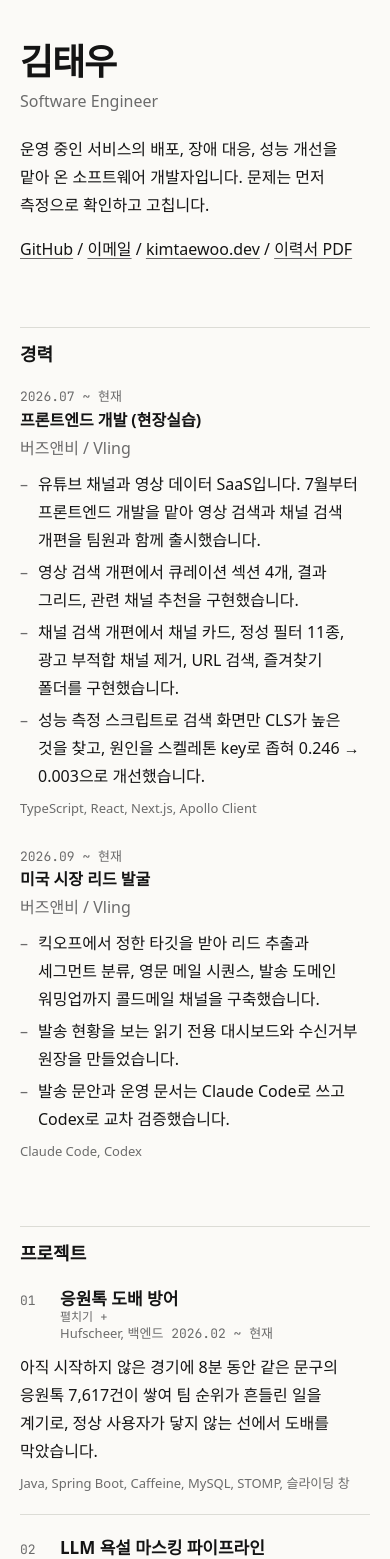
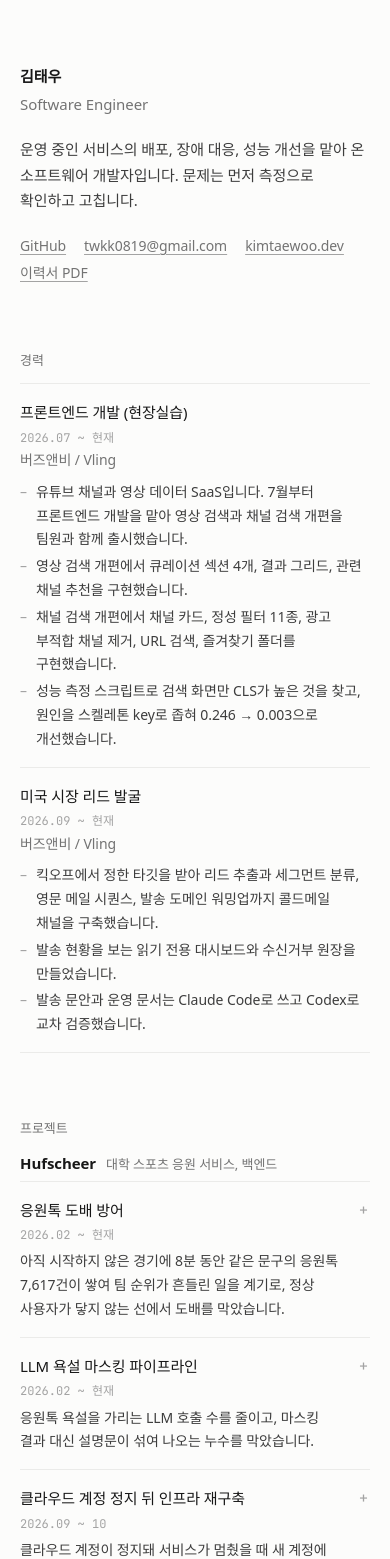
Before and after one commit to TAEW00KIM/TAEW00KIM.github.io, a React (Vite) app: page / in a window 390 px wide. Shown: the top 1559 px of the page. Built offline with nearby package versions, Linux system fonts and the light colour scheme; a web font is replaced by a local one.

Commit message:
Refine layout: grouped project rows, lighter type, dark mode

```diff
--- a/src/components/Entries.tsx
+++ b/src/components/Entries.tsx
@@ -4,11 +4,13 @@ export default function Entries({ id, title, items }: { id: string; title: strin
   return (
     <section className="section" aria-labelledby={`${id}-h`}>
       <h2 id={`${id}-h`}>{title}</h2>
-      {items.map((it) => (
-        <div className="entry" key={it.title + it.period}>
-          <p className="date mono">{it.period}</p>
-          <div className="body">
-            <h3>{it.title}</h3>
+      <ul className="rows">
+        {items.map((it) => (
+          <li className="entry" key={it.title + it.period}>
+            <div className="row-head">
+              <h3>{it.title}</h3>
+              <span className="date mono">{it.period}</span>
+            </div>
             <p className="org">{it.org}</p>
             {it.bullets.length > 0 && (
               <ul className="dash">
@@ -17,10 +19,9 @@ export default function Entries({ id, title, items }: { id: string; title: strin
                 ))}
               </ul>
             )}
-            {it.tags && it.tags.length > 0 && <p className="stack">{it.tags.join(", ")}</p>}
-          </div>
-        </div>
-      ))}
+          </li>
+        ))}
+      </ul>
     </section>
   );
 }
--- a/src/components/Header.tsx
+++ b/src/components/Header.tsx
@@ -3,18 +3,17 @@ import { hero, resume, site } from "../data";
 export default function Header() {
   return (
     <header className="masthead">
-      <div className="masthead-text">
-        <h1>{site.nameKo}</h1>
-        <p className="role">{site.role}</p>
-        <p className="intro">{hero.tagline.join(" ")}</p>
-        <p className="links">
-          <a href={site.github} target="_blank" rel="noopener noreferrer">GitHub</a>{" / "}
-          <a href={`mailto:${site.email}`}>이메일</a>{" / "}
-          <a href={site.web} target="_blank" rel="noopener noreferrer">{site.webLabel}</a>{" / "}
-          <a href={site.resumePdf} download="김태우_이력서.pdf">{resume.pdfLabel}</a>
-        </p>
-      </div>
-      <img className="photo" src={site.photo} width={120} height={120} alt="김태우" />
+      <h1>
+        {site.nameKo}
+        <span className="role">{site.role}</span>
+      </h1>
+      <p className="intro">{hero.tagline.join(" ")}</p>
+      <p className="links">
+        <a href={site.github} target="_blank" rel="noopener noreferrer">GitHub</a>
+        <a href={`mailto:${site.email}`}>{site.email}</a>
+        <a href={site.web} target="_blank" rel="noopener noreferrer">{site.webLabel}</a>
+        <a href={site.resumePdf} download="김태우_이력서.pdf">{resume.pdfLabel}</a>
+      </p>
     </header>
   );
 }
--- a/src/components/Projects.tsx
+++ b/src/components/Projects.tsx
@@ -1,14 +1,11 @@
 import { useState } from "react";
 import { projects, type Project } from "../data";
 
-function Item({ p, n }: { p: Project; n: number }) {
+function Item({ p, showOrg }: { p: Project; showOrg: boolean }) {
   const [open, setOpen] = useState(false);
-  const num = String(n).padStart(2, "0");
   const panel = `proj-${p.id}`;
   return (
-    <li className="project">
-      <div className="proj-head">
-        <span className="num mono">{num}</span>
+    <li className={open ? "project is-open" : "project"}>
       <h3>
       <button
         type="button"
@@ -17,19 +14,20 @@ function Item({ p, n }: { p: Project; n: number }) {
         aria-controls={panel}
         onClick={() => setOpen(!open)}
       >
-            {p.title}
-            <span className="indicator" aria-hidden="true">{open ? "접기 −" : "펼치기 +"}</span>
+        <span className="row-head">
+          <span className="ptitle">{p.title}</span>
+          <span className="date mono">{p.period}</span>
+        </span>
+        <span className="row-sub">
+          {showOrg && <span className="org">{p.org}</span>}
+          <span className={p.metric ? "lead mono" : "lead"}>{p.metric ?? p.summary}</span>
+        </span>
+        <span className="indicator" aria-hidden="true">{open ? "−" : "+"}</span>
       </button>
       </h3>
-        <p className="meta">
-          {p.org}
-          {p.period && <span className="mono"> {p.period}</span>}
-        </p>
-      </div>
-      <p className={p.metric ? "lead mono" : "lead"}>{p.metric ?? p.summary}</p>
-      <p className="stack">{p.tags.join(", ")}</p>
       <div id={panel} className="detail" hidden={!open}>
         {p.metric && <p>{p.summary}</p>}
+        <p className="stack">{p.tags.join(", ")}</p>
         <ul className="dash">
           {p.bullets.map((b) => (
             <li key={b}>{b}</li>
@@ -68,15 +66,32 @@ function Item({ p, n }: { p: Project; n: number }) {
   );
 }
 
+const groups: { name: string; note?: string; ids: string[]; showOrg?: boolean }[] = [
+  { name: "Hufscheer", note: "대학 스포츠 응원 서비스, 백엔드", ids: ["cheer-spam", "llm-masking", "infra-rebuild", "ci-deploy"] },
+  { name: "Vling", note: "버즈앤비 현장실습, 프론트엔드", ids: ["vling-search", "vling-perf"] },
+  { name: "AI 작업 환경", note: "개인", ids: ["history-mcp", "agent-env"] },
+  { name: "사이드 프로젝트", ids: ["loci", "pinta", "vitacheck"], showOrg: true },
+];
+
 export default function Projects() {
+  const byId = new Map(projects.map((p) => [p.id, p]));
   return (
     <section className="section" aria-labelledby="proj-h">
       <h2 id="proj-h">프로젝트</h2>
-      <ol className="projects">
-        {projects.map((p, i) => (
-          <Item key={p.id} p={p} n={i + 1} />
+      {groups.map((g) => (
+        <div className="pgroup" key={g.name}>
+          <p className="gname">
+            {g.name}
+            {g.note && <span className="gnote">{g.note}</span>}
+          </p>
+          <ul className="projects">
+            {g.ids.map((id) => {
+              const p = byId.get(id);
+              return p ? <Item key={id} p={p} showOrg={!!g.showOrg} /> : null;
+            })}
+          </ul>
+        </div>
       ))}
-      </ol>
     </section>
   );
 }
--- a/src/data.ts
+++ b/src/data.ts
@@ -11,7 +11,6 @@ export const site = {
   web: "https://kimtaewoo.dev",
   webLabel: "kimtaewoo.dev",
   resumePdf: "/resume.pdf",
-  photo: "/profile.jpg",
   footer: "2026.10 업데이트",
 };
 
@@ -388,9 +387,9 @@ export const projects: Project[] = [
     bullets: [
       "요청마다 하던 계정 상태 DB 조회를 Caffeine 캐시(30초)로 대체",
       "프로필 통계 쿼리 3개를 1개로 합치고 피드 이미지 목록의 N+1을 배치 조회로 변경",
-      "이미지 리사이징을 imgproxy(EC2)로 교체",
+      "CloudFront 온디맨드 이미지 리사이징을 Lambda@Edge로 만든 뒤 imgproxy(EC2)로 교체",
     ],
-    tags: ["Java", "Spring Boot", "MySQL", "Caffeine", "CloudFront", "imgproxy", "Flyway"],
+    tags: ["Java", "Spring Boot", "MySQL", "Caffeine", "CloudFront", "Lambda@Edge", "imgproxy", "Flyway"],
     sections: [
       {
         heading: "개요",
@@ -399,7 +398,7 @@ export const projects: Project[] = [
       {
         heading: "해결",
         paras: [
-          "인증 필터가 요청마다 하던 계정 상태 DB 조회를 Caffeine 캐시(30초)로 대체했습니다. 프로필 통계 쿼리 3개는 집계 쿼리 1개로 합쳤고, 피드 이미지 목록의 N+1은 배치 조회로 바꿨습니다. 이미지는 CloudFront 뒤의 온디맨드 리사이징을 imgproxy(EC2)로 교체했습니다.",
+          "인증 필터가 요청마다 하던 계정 상태 DB 조회를 Caffeine 캐시(30초)로 대체했습니다. 프로필 통계 쿼리 3개는 집계 쿼리 1개로 합쳤고, 피드 이미지 목록의 N+1은 배치 조회로 바꿨습니다. 이미지는 CloudFront 뒤의 온디맨드 리사이징을 Lambda@Edge로 만든 뒤 imgproxy(EC2)로 교체했습니다.",
         ],
       },
       {
--- a/src/styles.css
+++ b/src/styles.css
@@ -1,10 +1,22 @@
 :root {
-  --paper: #fbfaf7;
-  --ink: #141414;
-  --sub: #6b6b6b;
-  --rule: #dcdcd6;
+  --paper: #fcfcfb;
+  --ink: #171717;
+  --body: #3d3d3d;
+  --sub: #737373;
+  --faint: #a3a3a3;
+  --rule: #ebebe9;
   --sans: "Pretendard", "Noto Sans KR", system-ui, sans-serif;
   --mono: "JetBrains Mono", ui-monospace, Menlo, monospace;
+}
+@media (prefers-color-scheme: dark) {
+  :root {
+    --paper: #111111;
+    --ink: #ededed;
+    --body: #c7c7c7;
+    --sub: #8f8f8f;
+    --faint: #666666;
+    --rule: #262626;
+  }
 }
 * { box-sizing: border-box; }
 html { -webkit-text-size-adjust: 100%; }
@@ -12,87 +24,102 @@ body {
   margin: 0;
   background: var(--paper);
   color: var(--ink);
-  font: 16px/1.75 var(--sans);
+  font: 15px/1.7 var(--sans);
+  letter-spacing: -0.005em;
   word-break: keep-all;
   overflow-wrap: break-word;
+  -webkit-font-smoothing: antialiased;
 }
-#root { max-width: 720px; margin: 0 auto; padding: 56px 20px 48px; }
-a { color: inherit; text-decoration: underline; text-decoration-color: var(--sub); text-underline-offset: 3px; text-decoration-thickness: 1px; }
+#root { max-width: 640px; margin: 0 auto; padding: 104px 24px 72px; }
+a { color: inherit; text-decoration: underline; text-decoration-color: var(--faint); text-underline-offset: 3px; text-decoration-thickness: 1px; transition: text-decoration-color 0.15s; }
 a:hover { text-decoration-color: var(--ink); }
-:focus-visible { outline: 2px solid var(--ink); outline-offset: 3px; }
+:focus-visible { outline: 2px solid var(--ink); outline-offset: 3px; border-radius: 2px; }
 h1, h2, h3, h4, p, ul, ol, dl, dd, figure { margin: 0; padding: 0; }
-.mono { font-family: var(--mono); font-variant-numeric: tabular-nums; }
+ul, ol { list-style: none; }
+.mono { font-family: var(--mono); font-variant-numeric: tabular-nums; letter-spacing: 0; }
 
-.masthead { display: flex; justify-content: space-between; gap: 32px; align-items: flex-start; }
-.masthead h1 { font: 700 40px/1.2 var(--sans); letter-spacing: -0.03em; }
-.role { color: var(--sub); margin-top: 4px; }
-.intro { margin-top: 20px; }
-.links { margin-top: 16px; }
-.photo { display: block; flex: none; width: 120px; height: 120px; object-fit: cover; object-position: top; border: 1px solid var(--rule); }
+/* header */
+.masthead h1 { font-size: 15px; font-weight: 600; }
+.role { margin-left: 10px; font-weight: 400; color: var(--sub); }
+.intro { margin-top: 20px; color: var(--body); max-width: 34em; }
+.links { margin-top: 20px; display: flex; flex-wrap: wrap; gap: 4px 18px; font-size: 14px; color: var(--sub); }
+.links a:hover { color: var(--ink); }
 
-.section { margin-top: 64px; border-top: 1px solid var(--rule); padding-top: 14px; }
-.section h2 { font: 700 18px/1.4 var(--sans); margin-bottom: 20px; }
+/* sections */
+.section { margin-top: 64px; }
+.section h2 { font-size: 13px; font-weight: 500; color: var(--sub); margin-bottom: 12px; }
 
-.entry { display: grid; grid-template-columns: 140px 1fr; gap: 0 20px; margin-bottom: 28px; }
-.date { font-size: 13px; color: var(--sub); padding-top: 4px; line-height: 1.6; }
-.entry h3 { font: 700 16px/1.6 var(--sans); }
-.org { color: var(--sub); }
-.dash { list-style: none; margin-top: 8px; }
-.dash li { position: relative; padding-left: 18px; margin-top: 4px; }
-.dash li::before { content: "\2013"; position: absolute; left: 0; color: var(--sub); }
-.stack { font-size: 13px; color: var(--sub); margin-top: 8px; line-height: 1.6; }
+.rows > li, .project { border-top: 1px solid var(--rule); }
+.rows > li:last-child, .project:last-child { border-bottom: 1px solid var(--rule); }
 
-.projects { list-style: none; }
-.project { padding: 20px 0; border-top: 1px solid var(--rule); }
-.project:first-child { border-top: 0; padding-top: 0; }
-.proj-head { display: grid; grid-template-columns: 40px 1fr; column-gap: 8px; align-items: baseline; }
-.num { font-size: 13px; color: var(--sub); }
-.proj-head h3 { font: 700 17px/1.5 var(--sans); }
-.toggle { all: unset; cursor: pointer; display: block; }
-.toggle:hover .indicator { color: var(--ink); }
-.toggle:focus-visible { outline: 2px solid var(--ink); outline-offset: 3px; }
-.indicator { display: inline-block; margin-left: 12px; font: 400 12px/1 var(--mono); color: var(--sub); white-space: nowrap; }
-.meta { grid-column: 2; font-size: 13px; color: var(--sub); line-height: 1.6; }
-.lead, .project .stack, .detail { margin-left: 48px; }
-.lead { margin-top: 8px; }
-.lead.mono { font-size: 15px; }
-.detail { margin-top: 20px; }
-.detail > p { margin-top: 8px; }
-.detail h4 { font: 600 14px/1.5 var(--sans); margin-top: 20px; }
+.row-head { display: flex; justify-content: space-between; align-items: baseline; gap: 16px; }
+.date { flex: none; font-size: 12px; color: var(--faint); white-space: nowrap; }
+.org { display: block; font-size: 14px; color: var(--sub); }
+
+.entry { padding: 16px 0; }
+.entry h3 { font-size: 15px; font-weight: 500; }
+.dash { margin-top: 8px; font-size: 14px; color: var(--body); }
+.dash li { position: relative; padding-left: 16px; margin-top: 3px; }
+.dash li::before { content: "\2013"; position: absolute; left: 0; color: var(--faint); }
+
+/* projects */
+.pgroup + .pgroup { margin-top: 40px; }
+.gname { font-size: 15px; font-weight: 600; margin-bottom: 4px; }
+.gnote { margin-left: 10px; font-size: 13px; font-weight: 400; color: var(--sub); }
+.project h3 { font: inherit; }
+.toggle {
+  all: unset; box-sizing: border-box; display: block; width: 100%;
+  position: relative; padding: 16px 28px 16px 0; cursor: pointer;
+}
+.toggle:focus-visible { outline: 2px solid var(--ink); outline-offset: 2px; }
+.ptitle { font-size: 15px; font-weight: 500; text-decoration: underline; text-decoration-color: transparent; text-underline-offset: 3px; transition: text-decoration-color 0.15s; }
+.toggle:hover .ptitle { text-decoration-color: var(--faint); }
+.row-sub { display: block; margin-top: 2px; }
+.lead { display: block; margin-top: 4px; font-size: 14px; color: var(--body); }
+.lead.mono { font-size: 13px; color: var(--ink); }
+.indicator { position: absolute; right: 2px; top: 16px; font: 400 15px/1.7 var(--mono); color: var(--faint); }
+.toggle:hover .indicator, .is-open .indicator { color: var(--ink); }
+
+.detail { padding: 4px 0 28px; font-size: 14.5px; color: var(--body); }
+.detail > p + p, .detail > p + .stack { margin-top: 8px; }
+.stack { font-size: 13px; color: var(--sub); }
+.detail .dash { margin-top: 12px; }
+.detail h4 { font-size: 13px; font-weight: 600; color: var(--ink); margin-top: 24px; }
 .detail h4 + p { margin-top: 4px; }
 .detail section p + p { margin-top: 8px; }
-.figures { display: flex; flex-wrap: wrap; gap: 20px; margin-top: 24px; align-items: flex-start; }
+.figures { display: flex; flex-wrap: wrap; gap: 16px; margin-top: 28px; align-items: flex-start; }
 figure { max-width: 100%; }
-figure img { display: block; max-width: 100%; height: auto; border: 1px solid var(--rule); }
-figure:has(img[height="900"]) { width: 220px; }
+figure img { display: block; max-width: 100%; height: auto; border: 1px solid var(--rule); border-radius: 4px; }
+figure:has(img[height="900"]) { width: 200px; }
 figure:not(:has(img[height="900"])) { width: 100%; }
-figcaption { font-size: 13px; color: var(--sub); margin-top: 6px; line-height: 1.6; }
-.plinks { margin-top: 16px; }
+figcaption { font-size: 12.5px; color: var(--sub); margin-top: 8px; line-height: 1.6; }
+.plinks { margin-top: 20px; font-size: 14px; }
 
-.skills > div { display: grid; grid-template-columns: 130px 1fr; gap: 0 24px; margin-bottom: 4px; }
-.skills dt { font-size: 13px; color: var(--sub); padding-top: 3px; }
+/* skills */
+.skills > div { display: grid; grid-template-columns: 96px 1fr; gap: 0 16px; padding: 10px 0; border-top: 1px solid var(--rule); font-size: 14px; }
+.skills > div:last-child { border-bottom: 1px solid var(--rule); }
+.skills dt { color: var(--sub); }
+.skills dd { color: var(--body); }
 
-.footer { margin-top: 64px; border-top: 1px solid var(--rule); padding-top: 14px; font-size: 13px; color: var(--sub); }
+.footer { margin-top: 80px; font-size: 13px; color: var(--faint); }
 
 @media (max-width: 640px) {
-  #root { padding-top: 40px; }
-  .photo { display: none; }
-  .masthead h1 { font-size: 36px; }
-  .entry, .skills > div { grid-template-columns: 1fr; }
-  .date { padding-top: 0; }
-  .lead, .project .stack, .detail { margin-left: 0; }
-  .proj-head { grid-template-columns: 32px 1fr; }
-  .indicator { display: block; margin: 0; }
-  figure:has(img[height="900"]) { width: calc(50% - 10px); }
+  #root { padding: 64px 20px 56px; }
+  .masthead h1 .role { display: block; margin: 2px 0 0; }
+  .row-head { flex-direction: column; gap: 2px; }
+  .section { margin-top: 64px; }
+  .skills > div { grid-template-columns: 1fr; }
+  figure:has(img[height="900"]) { width: calc(50% - 8px); }
 }
 
 @media print {
   @page { size: A4; margin: 16mm; }
-  body { font-size: 11pt; background: #fff; }
+  :root { --paper: #fff; --ink: #000; --body: #222; --sub: #555; --faint: #777; --rule: #ddd; }
+  body { font-size: 10.5pt; }
   #root { max-width: none; padding: 0; }
   a { text-decoration: none; }
   .indicator { display: none; }
   .detail[hidden] { display: block !important; }
-  .project, .entry, figure { break-inside: avoid; }
+  .entry, figure { break-inside: avoid; }
   .section h2 { break-after: avoid; }
 }
```
Also changed, not shown: public/profile.jpg (deleted), 1 other file (tests, documents, lock files or other folders). Lines whose indentation alone changed are shown as unchanged.
